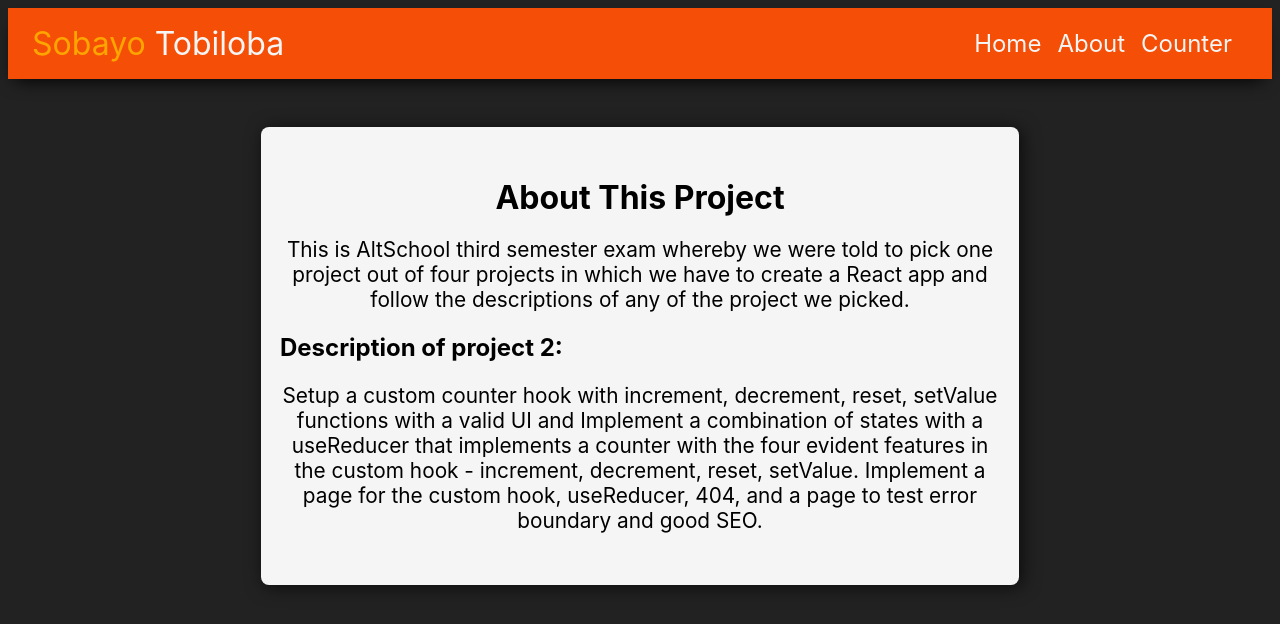
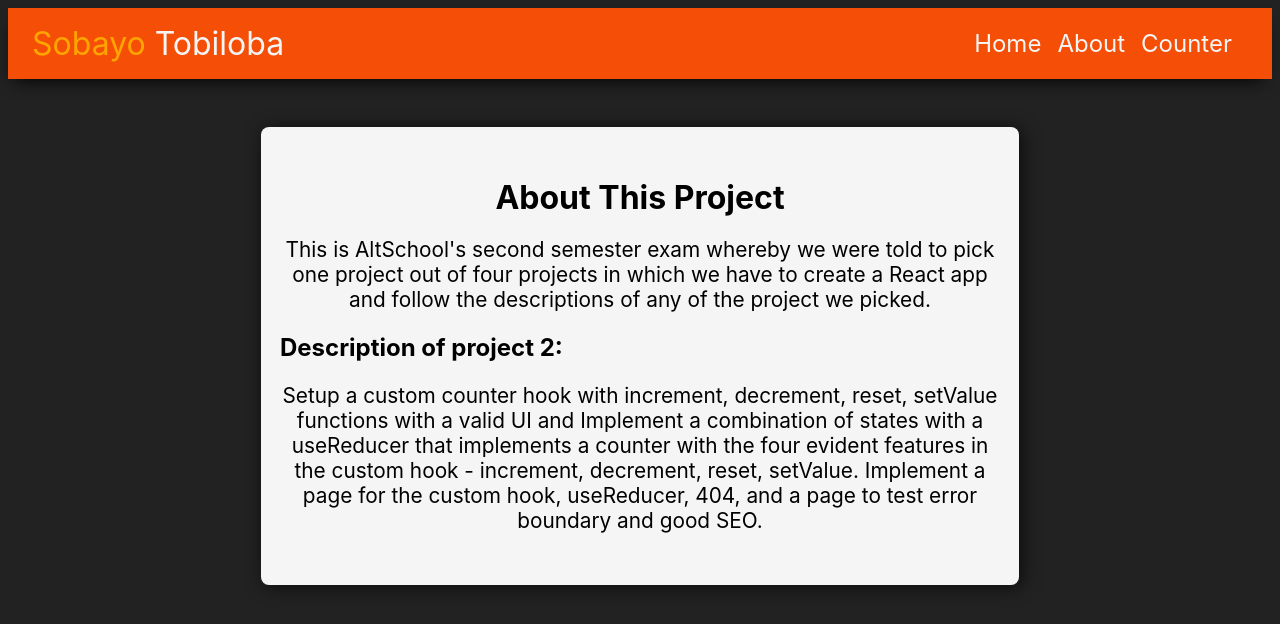
Before and after one commit to Stargnite/Altschool-Exam-Project-2, a React (Vite) app in the folder Altschool-exam-project/: page /about in a window 1280 px wide. Shown: the top 624 px of the page. Built offline with nearby package versions, Linux system fonts and the light colour scheme.

Commit message:
edited some texts

```diff
--- a/Altschool-exam-project/src/components/About/About.jsx
+++ b/Altschool-exam-project/src/components/About/About.jsx
@@ -10,7 +10,7 @@ function About() {
         </div>
         <div className="text">
           <p>
-            This is AltSchool third semester exam whereby we were told to pick
+            This is AltSchool's second semester exam whereby we were told to pick
             one project out of four projects in which we have to create a React
             app and follow the descriptions of any of the project we picked.
           </p>
```
